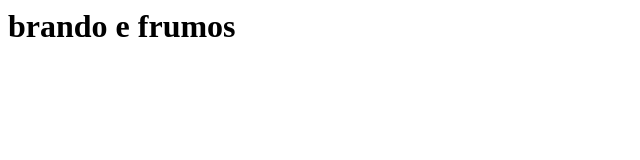
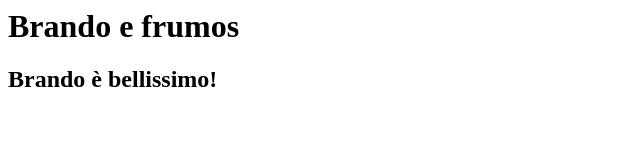
Before and after one commit to M00N89/brando, a plain HTML site: page index.html in a window 1280 px wide. Shown: the whole page, without its empty margins (0-640 px from the left). Drawn offline with Linux system fonts and the light colour scheme.

Commit message:
Update 2021-02-16T20:51:28.306Z

```diff
--- a/index.html
+++ b/index.html
@@ -1 +1 @@
-<h1>brando e frumos</h1>
+<h1>Brando e frumos</h1><h2>Brando è bellissimo!</h2>
```
